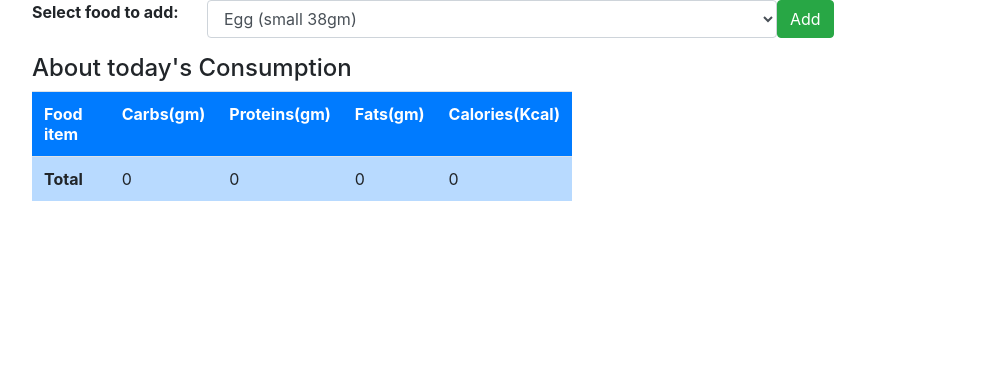
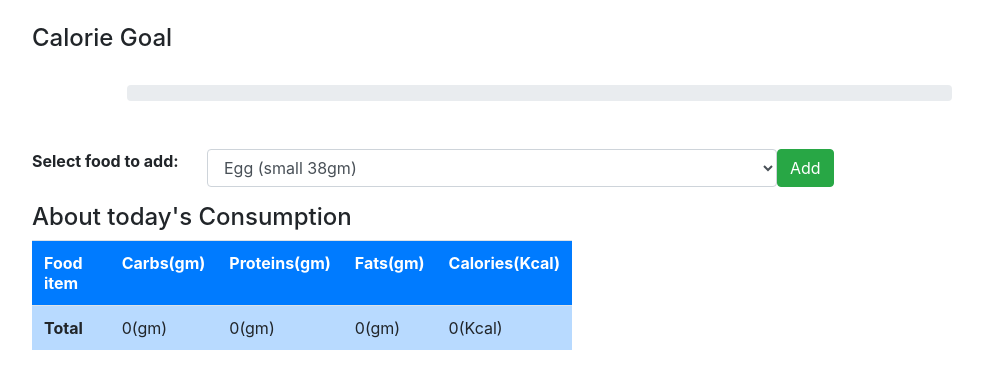
Before and after one commit to jijo125-github/Calorie-Tracker-App, a Django app: template Proj/myapp/templates/myapp/index.html in a window 1280 px wide. Shown: the top 389 px of the page, without its empty margins (53-1036 px from the left). Run offline with Django 3.2, Linux system fonts and the light colour scheme; the template is opened without the code that fills it: values named after a table or form of the project are taken from there, others are empty; data comes from the database, SQL or seed files in the repository; some libraries are stand-ins or nearby versions.

Commit message:
Adding Calorie progress bar

```diff
--- a/Proj/myapp/templates/myapp/index.html
+++ b/Proj/myapp/templates/myapp/index.html
@@ -4,6 +4,18 @@
     </head>
     <body>
         <div class="container">
+            <br>
+            <h4>Calorie Goal</h4>
+            <br>
+            <div class="row">
+                <div class="col-md-9 offset-1">
+                    <div class="progress">
+                        <div class="progress-bar bg-success" role="progressbar" style="width: 50%" aria-valuenow="0" aria-valuemin="0" aria-valuemax="0"></div>
+                    </div>
+                </div>
+            </div>
+            <br><br>
+
             <div class="row">
                 <div class="col-md-12">
                     <form method="POST">
@@ -74,10 +86,12 @@
            fats += parseFloat(table.rows[i].cells[3].innerHTML);
            calories += parseFloat(table.rows[i].cells[4].innerHTML);
         }
-        document.getElementById("totalCarbs").innerHTML = Math.round(carbs);
-        document.getElementById("totalProteins").innerHTML = Math.round(proteins);
-        document.getElementById("totalFats").innerHTML = Math.round(fats);
-        document.getElementById("totalCalories").innerHTML = Math.round(calories);
+        document.getElementById("totalCarbs").innerHTML = Math.round(carbs) + "(gm)";
+        document.getElementById("totalProteins").innerHTML = Math.round(proteins) + "(gm)";
+        document.getElementById("totalFats").innerHTML = Math.round(fats) + "(gm)";
+        document.getElementById("totalCalories").innerHTML = Math.round(calories) + "(Kcal)";
+        var calPer = (calories / 5000) * 100;
+        document.getElementsByClassName("progress-bar")[0].setAttribute("style","width:" + calPer + "%");
     </script>
 
 </html>
```
Also changed, not shown: Proj/db.sqlite3.
